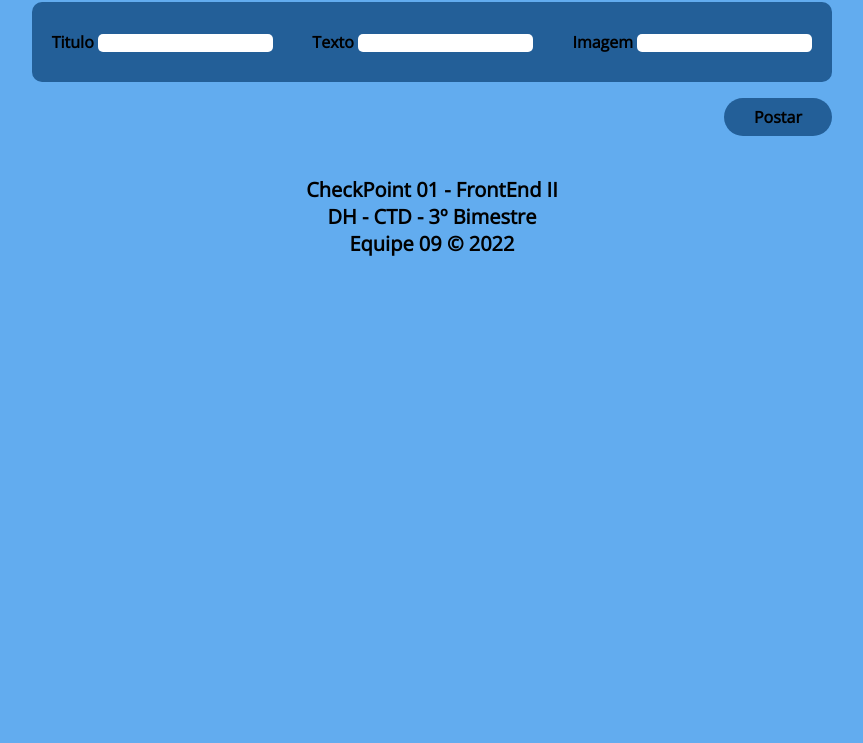
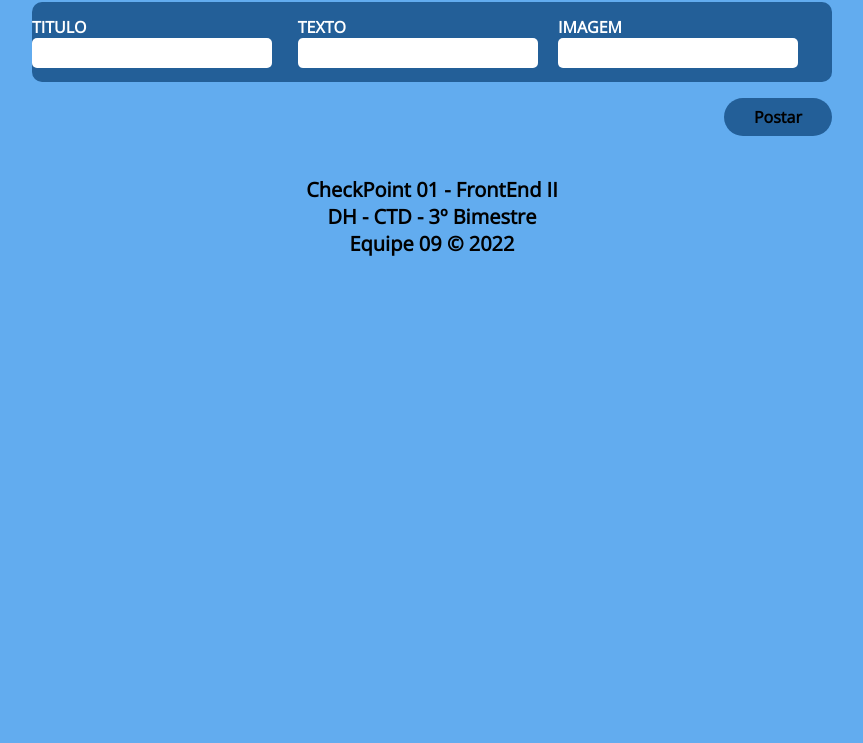
Before and after one commit to beliciobcardoso/CPfrontEnd01, a plain HTML site: page index.html in a window 1280 px wide. Shown: the part 57-800 px from the top of the page, without its empty margins (208-1071 px from the left). Drawn offline with nearby package versions, Linux system fonts and the light colour scheme.

Commit message:
ajuste no css

```diff
--- a/style.css
+++ b/style.css
@@ -41,9 +41,18 @@ section {
     word-break: break-all;
 }
 
+label{
+    color: #fff;
+    text-transform: uppercase;
+    margin-right: 5px;
+}
+
 input{
     border: 0;
     border-radius: 5px;
+    height: 30px;
+    width: 30vh;
+    padding: 0 10px;
 }
 
 fieldset{
```
